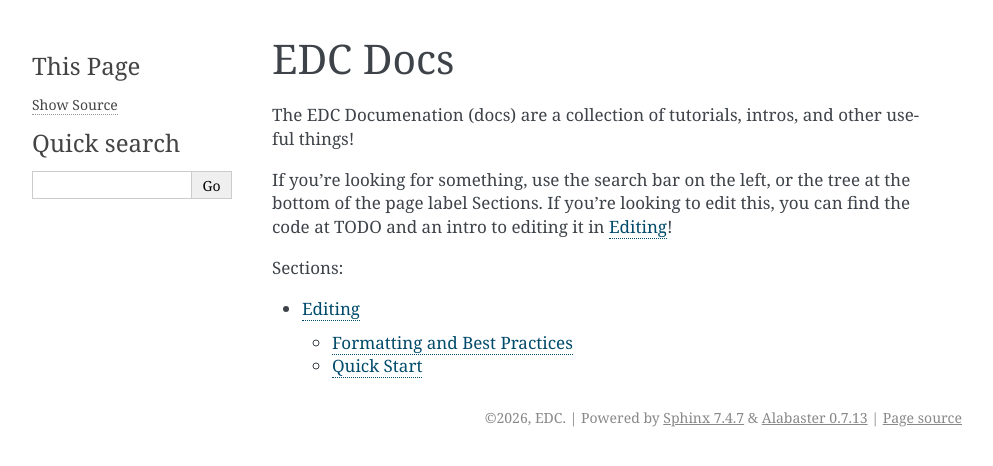
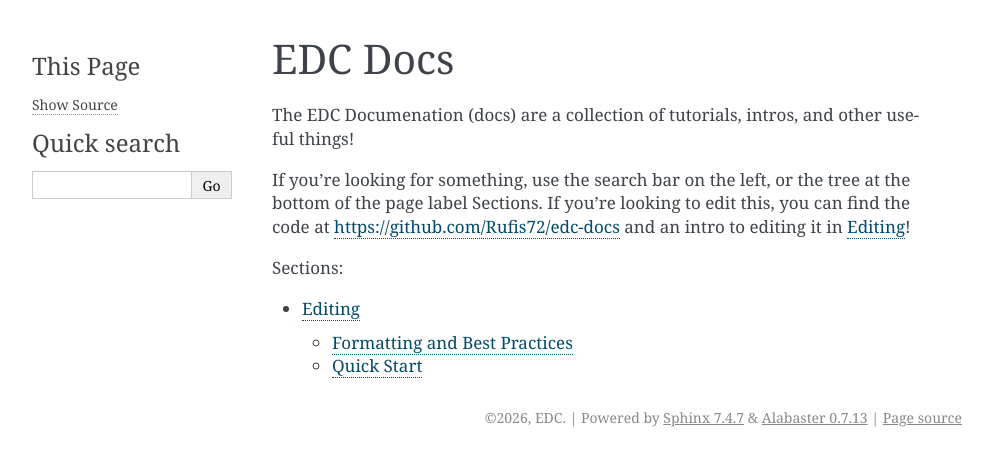
Before and after one commit to Rufis72/edc-docs, a Sphinx documentation site: the page built from docs/source/index.rst, in a window 1280 px wide. Shown: the top 466 px of the page, without its empty margins (148-1141 px from the left). Built offline with Sphinx 7.4.7, drawn with Linux system fonts in a browser that asks for light colours.

Commit message:
Updated quick start instructions

```diff
--- a/docs/source/editing/quick_start.rst
+++ b/docs/source/editing/quick_start.rst
@@ -25,8 +25,8 @@ to it's directory. To do so, run:
 
 .. code-block:: bash
 
-    git clone TODO
-    cd TODO
+    git clone https://github.com/Rufis72/edc-docs.git
+    cd edc-docs
 
 Next, we'll be installing the dependencies for this project. First, we'll be creating
 something that'll store all our dependencies, called a venv (short for virtual environment).
--- a/docs/source/index.rst
+++ b/docs/source/index.rst
@@ -6,7 +6,8 @@ useful things!
 
 If you're looking for something, use the search bar on the left, or the
 tree at the bottom of the page label Sections. If you're looking to edit this, you can
-find the code at TODO and an intro to editing it in :ref:`Editing <editing-page>`!
+find the code at https://github.com/Rufis72/edc-docs and an intro to editing it in
+:ref:`Editing <editing-page>`!
 
 .. toctree::
    :maxdepth: 2
```
